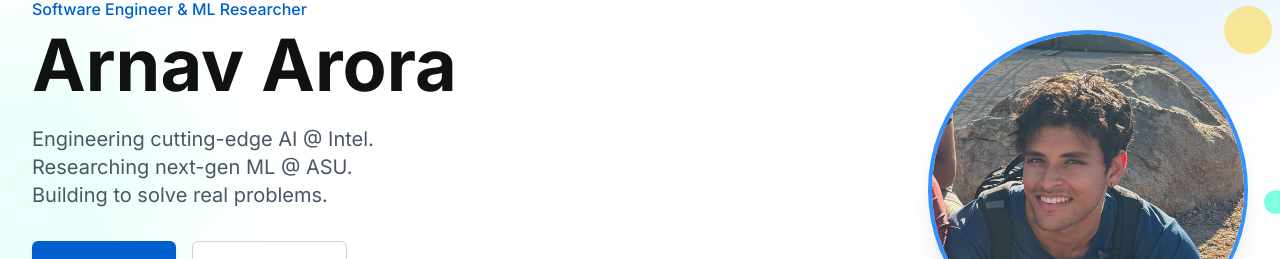
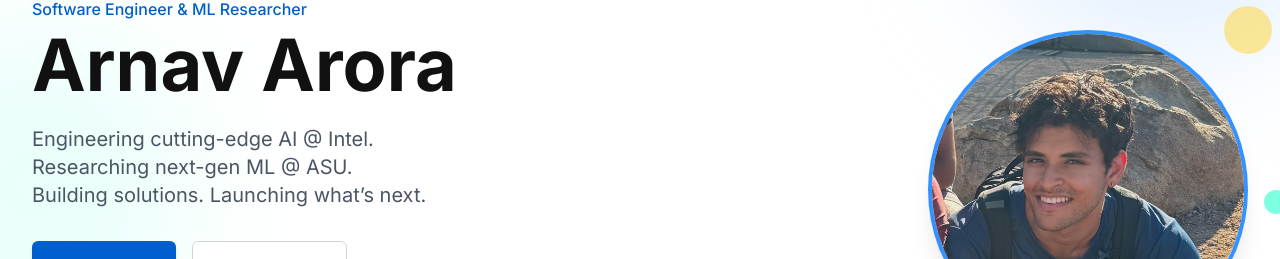
Before and after one commit to aarora80/arnavaroraortfolioweb, a React (Vite) app: page / in a window 1280 px wide. Shown: the part 242-501 px from the top of the page. Built offline with nearby package versions, Linux system fonts and the light colour scheme.

Commit message:
Updated Hero.tsx

```diff
--- a/src/components/Hero.tsx
+++ b/src/components/Hero.tsx
@@ -53,7 +53,7 @@ const Hero: React.FC = () => {
           >
             Engineering cutting-edge AI @ Intel.<br />
             Researching next-gen ML @ ASU.<br />
-            Building to solve real problems.
+            Building solutions. Launching what’s next.
           </motion.p>
 
           <motion.div
```
